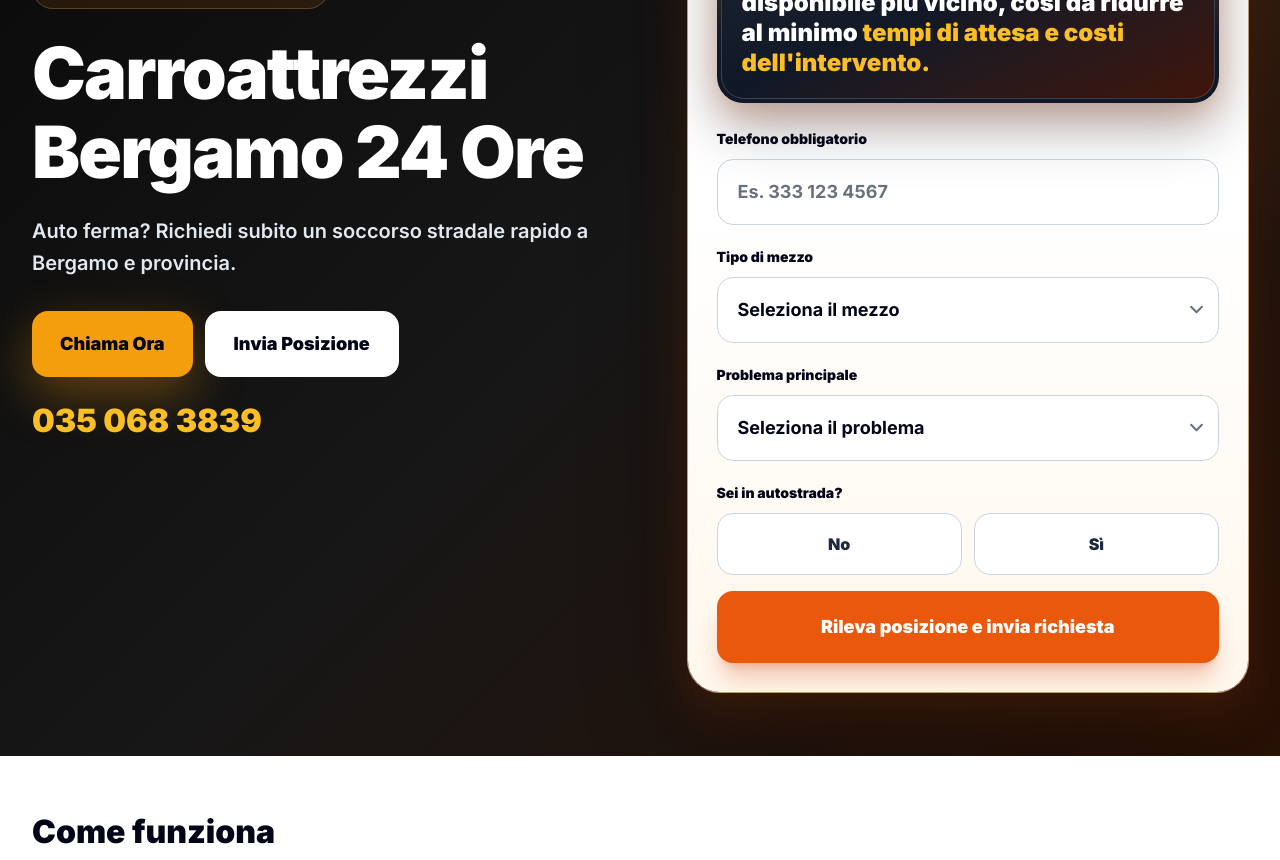
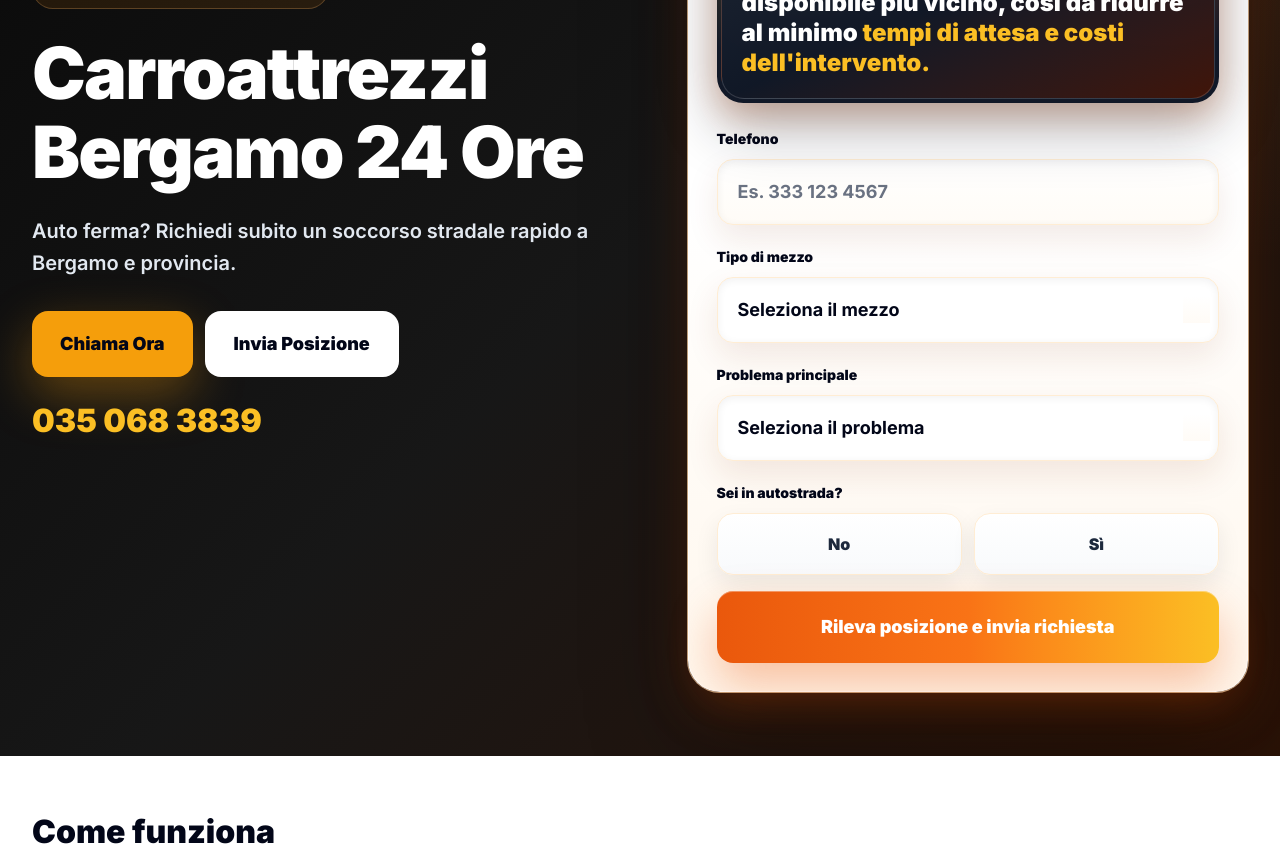
Before and after one commit to alessio-aesthetic/carroattrezzibergamo24ore.it, a Next.js app: page /landing in a window 1280 px wide. Shown: the part 460-1320 px from the top of the page. Built offline with nearby package versions, Linux system fonts and the light colour scheme; no server answers.

Commit message:
Polish Bergamo landing form controls

```diff
--- a/src/app/landing/LandingClient.tsx
+++ b/src/app/landing/LandingClient.tsx
@@ -280,14 +280,14 @@ export function LandingClient() {
               </div>
             </div>
             <label className="mt-6 block text-sm font-black">
-              Telefono obbligatorio
+              Telefono
             </label>
             <input
               value={phone}
               onChange={(event) => setPhone(event.target.value)}
               inputMode="tel"
               placeholder="Es. 333 123 4567"
-              className="mt-2 w-full rounded-2xl border border-slate-300 px-5 py-4 text-lg font-bold outline-none ring-orange-300 transition focus:ring-4"
+              className="mt-2 w-full rounded-2xl border border-orange-100 bg-linear-to-b from-white to-orange-50/50 px-5 py-4 text-lg font-bold text-slate-950 shadow-[inset_0_2px_8px_rgba(15,23,42,0.06),0_14px_32px_rgba(124,45,18,0.10)] outline-none ring-orange-300 transition focus:border-[#EA580C] focus:ring-4"
             />
             <label className="mt-5 block text-sm font-black">
               Tipo di mezzo
@@ -295,7 +295,7 @@ export function LandingClient() {
             <select
               value={vehicleType}
               onChange={(event) => setVehicleType(event.target.value)}
-              className="mt-2 w-full rounded-2xl border border-slate-300 bg-white px-5 py-4 text-lg font-bold outline-none ring-orange-300 transition focus:ring-4"
+              className="mt-2 w-full rounded-2xl border border-orange-100 bg-linear-to-b from-white to-orange-50/50 px-5 py-4 text-lg font-bold text-slate-950 shadow-[inset_0_2px_8px_rgba(15,23,42,0.06),0_14px_32px_rgba(124,45,18,0.10)] outline-none ring-orange-300 transition focus:border-[#EA580C] focus:ring-4"
             >
               <option value="">Seleziona il mezzo</option>
               <option value="Auto">Auto</option>
@@ -310,7 +310,7 @@ export function LandingClient() {
             <select
               value={mainProblem}
               onChange={(event) => setMainProblem(event.target.value)}
-              className="mt-2 w-full rounded-2xl border border-slate-300 bg-white px-5 py-4 text-lg font-bold outline-none ring-orange-300 transition focus:ring-4"
+              className="mt-2 w-full rounded-2xl border border-orange-100 bg-linear-to-b from-white to-orange-50/50 px-5 py-4 text-lg font-bold text-slate-950 shadow-[inset_0_2px_8px_rgba(15,23,42,0.06),0_14px_32px_rgba(124,45,18,0.10)] outline-none ring-orange-300 transition focus:border-[#EA580C] focus:ring-4"
             >
               <option value="">Seleziona il problema</option>
               <option value="Batteria scarica">Batteria scarica</option>
@@ -331,8 +331,8 @@ export function LandingClient() {
                     key={value}
                     className={`flex cursor-pointer items-center justify-center rounded-2xl border px-4 py-4 text-base font-black transition ${
                       highway === value
-                        ? 'border-[#EA580C] bg-orange-50 text-[#9A3412]'
-                        : 'border-slate-300 bg-white text-slate-800'
+                        ? 'border-[#EA580C] bg-linear-to-b from-orange-50 to-white text-[#9A3412] shadow-[0_14px_30px_rgba(234,88,12,0.20),inset_0_1px_0_rgba(255,255,255,0.9)]'
+                        : 'border-orange-100 bg-linear-to-b from-white to-slate-50 text-slate-800 shadow-[0_10px_24px_rgba(15,23,42,0.08),inset_0_1px_0_rgba(255,255,255,0.9)] hover:border-orange-200'
                     }`}
                   >
                     <input
@@ -352,7 +352,7 @@ export function LandingClient() {
               type="button"
               onClick={submitPosition}
               disabled={status === 'loading'}
-              className="mt-4 w-full rounded-2xl bg-[#EA580C] px-5 py-5 text-lg font-black text-white shadow-xl shadow-orange-700/25 transition hover:bg-[#C2410C] disabled:cursor-wait disabled:opacity-70"
+              className="mt-4 w-full rounded-2xl bg-linear-to-r from-[#EA580C] via-[#F97316] to-[#FBBF24] px-5 py-5 text-lg font-black text-white shadow-[0_22px_46px_rgba(234,88,12,0.34),inset_0_1px_0_rgba(255,255,255,0.35)] transition hover:-translate-y-0.5 hover:shadow-[0_30px_62px_rgba(234,88,12,0.44)] disabled:cursor-wait disabled:opacity-70"
             >
               {status === 'loading'
                 ? 'Invio in corso...'
```
